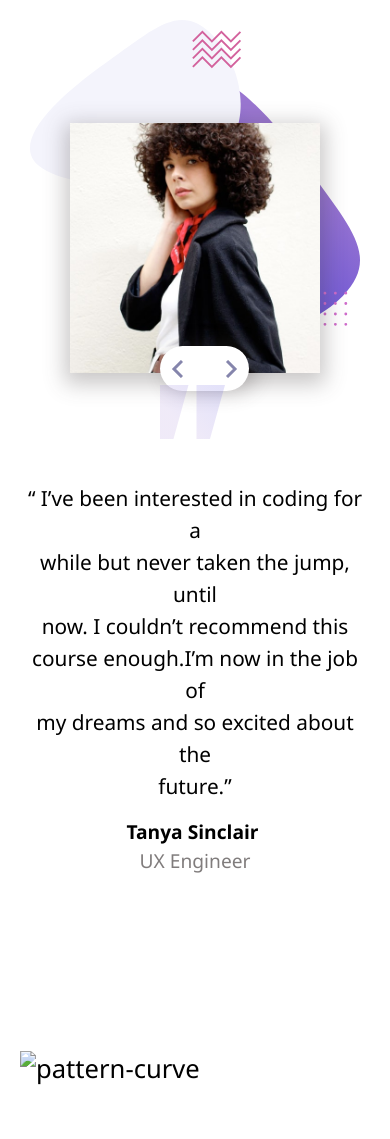
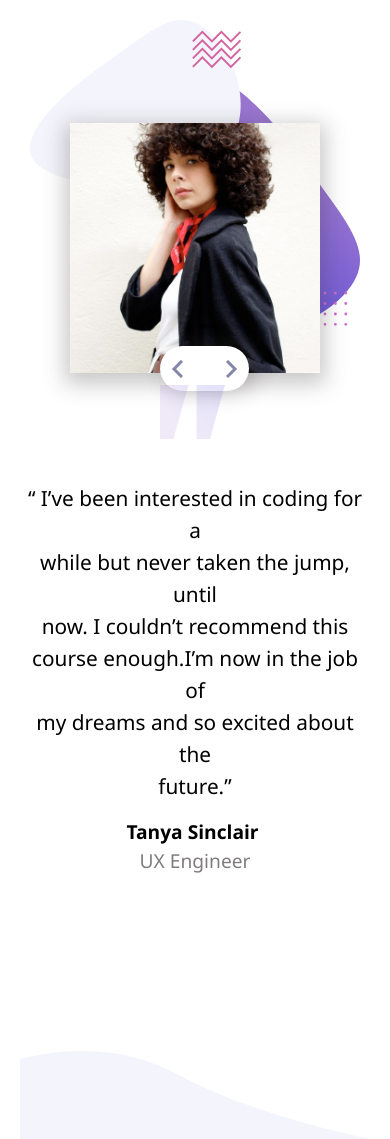
Before and after one commit to moonrose93/coding-bootcamp-testimonials-slider-master, a plain HTML site: page index.html in a window 390 px wide. Before the commit the page ends 1086 px from the top, so only its background shows below. Drawn offline with Linux system fonts and the light colour scheme.

Commit message:
Update index.html

```diff
--- a/index.html
+++ b/index.html
@@ -20,7 +20,7 @@
           <p id="name" class="name">Tanya Sinclair</p>
         <p id="position" class="position">UX Engineer</p>
         </div>
-      <img  class="curve-mobile" src="images/pattern-curve.svg" alt="pattern-curve">
+      <img  class="curve-mobile" src="/pattern-curve.svg" alt="pattern-curve">
     </div>
     <div class="right">
       <img  id="image-tanya" class="image-tanya"src="/image-tanya.jpg" alt="image-tanya">
```
